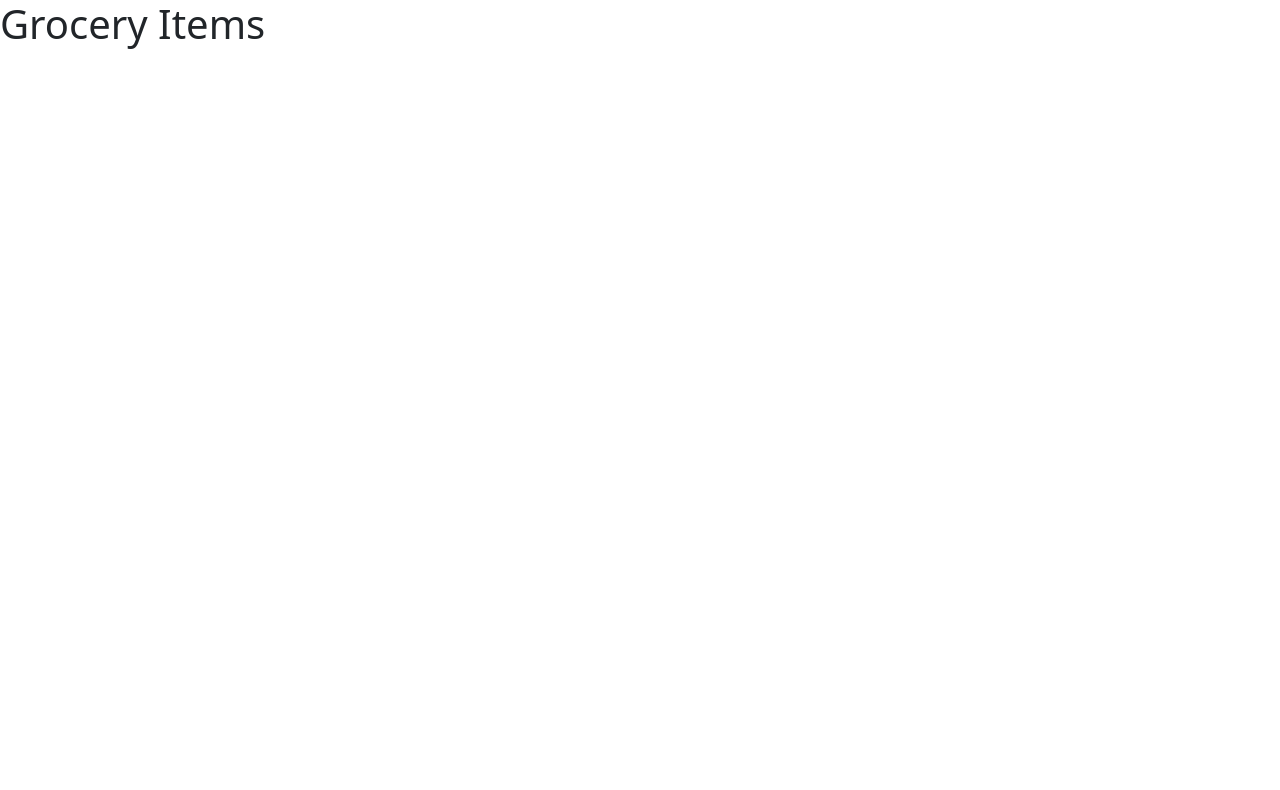
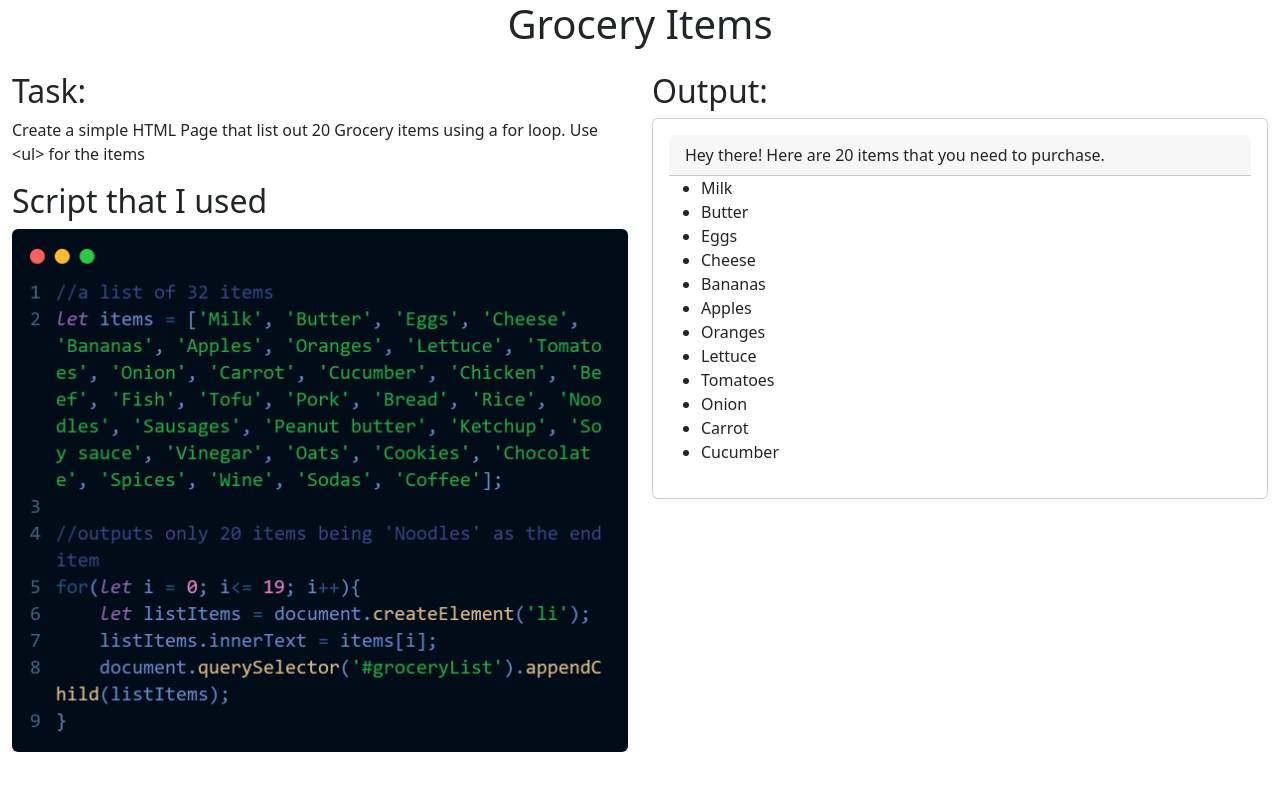
Before and after one commit to hellojhonas/KodeGo-Repo, a plain HTML site: page src/js.exercises/jse.groceryItems.html in a window 1280 px wide. Drawn offline with nearby package versions, Linux system fonts and the light colour scheme.

Commit message:
finished the grocery list task

```diff
--- a/src/js.exercises/jse.groceryItems.html
+++ b/src/js.exercises/jse.groceryItems.html
@@ -11,7 +11,40 @@
 
 </head>
 <body>
-    <h1>Grocery Items</h1>
+
+    <div class="container-fluid">
+        <div class="row text-center">
+            <h1>Grocery Items</h1>
+        </div>
+        <div class="row mt-3">
+
+            <div class="col-lg-6 col-md-6 col-sm-6">
+
+                <h2>Task:</h2>
+                <p>Create a simple HTML Page that list out 20 Grocery items using a for loop. Use &lt;ul&gt; for the items</p>
+                <h2>Script that I used</h2>
+                <img src="../assets/js.snaps/groceryList.png" alt="script" width="100%" class="rounded">
+            </div>
+
+            <div class="col-lg-6 col-md-6 col-sm-6">
+                <h2>Output:</h2>
+                <div class="card">
+                    <div class="card-body">
+                        <div class="card-header rounded-top">
+                            Hey there! Here are 20 items that you need to purchase.
+                        </div>
+                        <ul id='groceryList' style="  height: 290px;
+                        overflow-x: hidden;
+                        overflow-y: scroll;">
+                        </ul>
+                    </div>
+                </div>
+            </div>
+
+        </div>
+    </div>
+
+
 
     <script src="../js/groceryItems.js"></script>
     <script src="https://cdn.jsdelivr.net/npm/bootstrap@5.2.2/dist/js/bootstrap.bundle.min.js" integrity="sha384-OERcA2EqjJCMA+/3y+gxIOqMEjwtxJY7qPCqsdltbNJuaOe923+mo//f6V8Qbsw3" crossorigin="anonymous"></script>
--- a/src/js/groceryItems.js
+++ b/src/js/groceryItems.js
@@ -1,5 +1,11 @@
-alert("Hi, you're at the 'Grocery Items' Exercise");
+// alert("Hi, you're at the 'Grocery Items' Exercise");
 
-for (let x = 0; x <= 20; x++) {
+//a list of 32 items
+let items = ['Milk', 'Butter', 'Eggs', 'Cheese', 'Bananas', 'Apples', 'Oranges', 'Lettuce', 'Tomatoes', 'Onion', 'Carrot', 'Cucumber', 'Chicken', 'Beef', 'Fish', 'Tofu', 'Pork', 'Bread', 'Rice', 'Noodles', 'Sausages', 'Peanut butter', 'Ketchup', 'Soy sauce', 'Vinegar', 'Oats', 'Cookies', 'Chocolate', 'Spices', 'Wine', 'Sodas', 'Coffee'];
 
+//outputs only 20 items being 'Noodles' as the end item
+for(let i = 0; i<= 19; i++){
+    let listItems = document.createElement('li');
+    listItems.innerText = items[i];
+    document.querySelector('#groceryList').appendChild(listItems);
 }
```
Also changed, not shown: index.html (+1 -1 lines), src/js/ca.arrays.js (+21 -0 lines), src/assets/js.snaps/groceryList.png (added).
